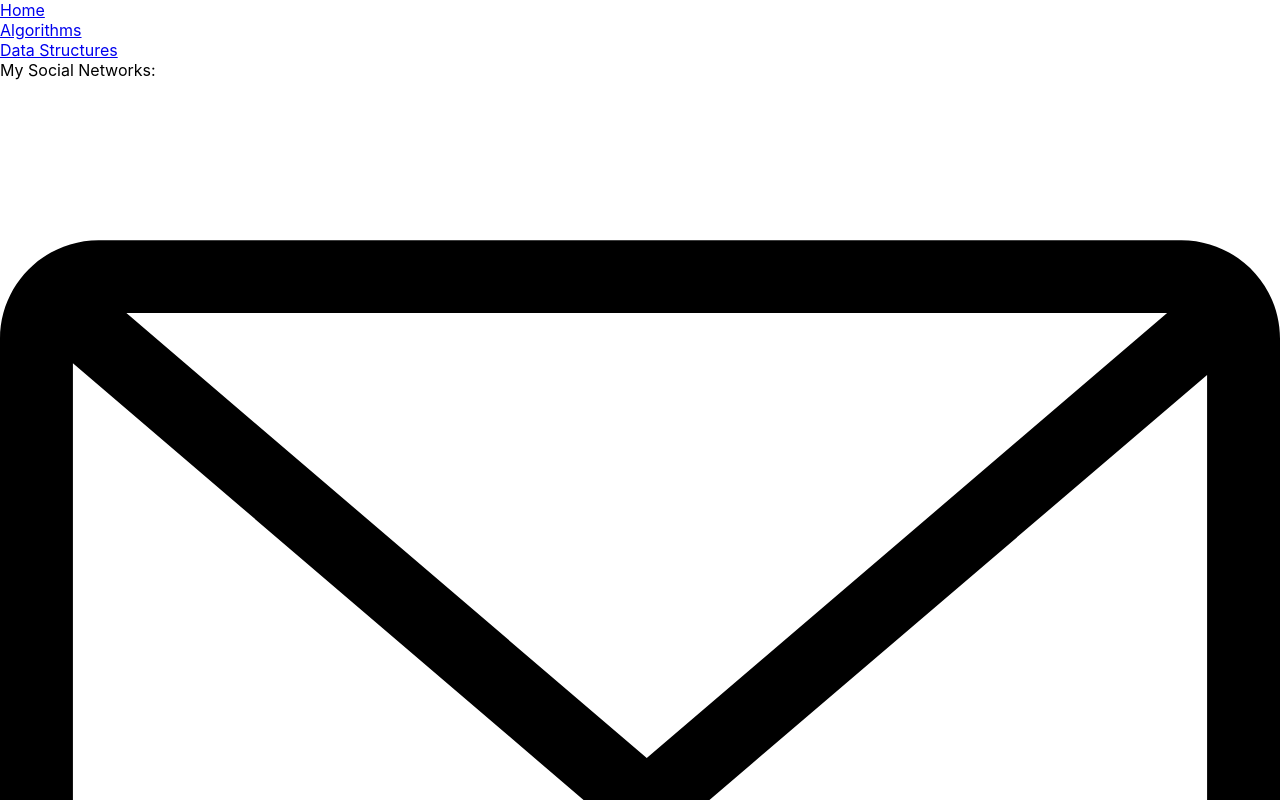
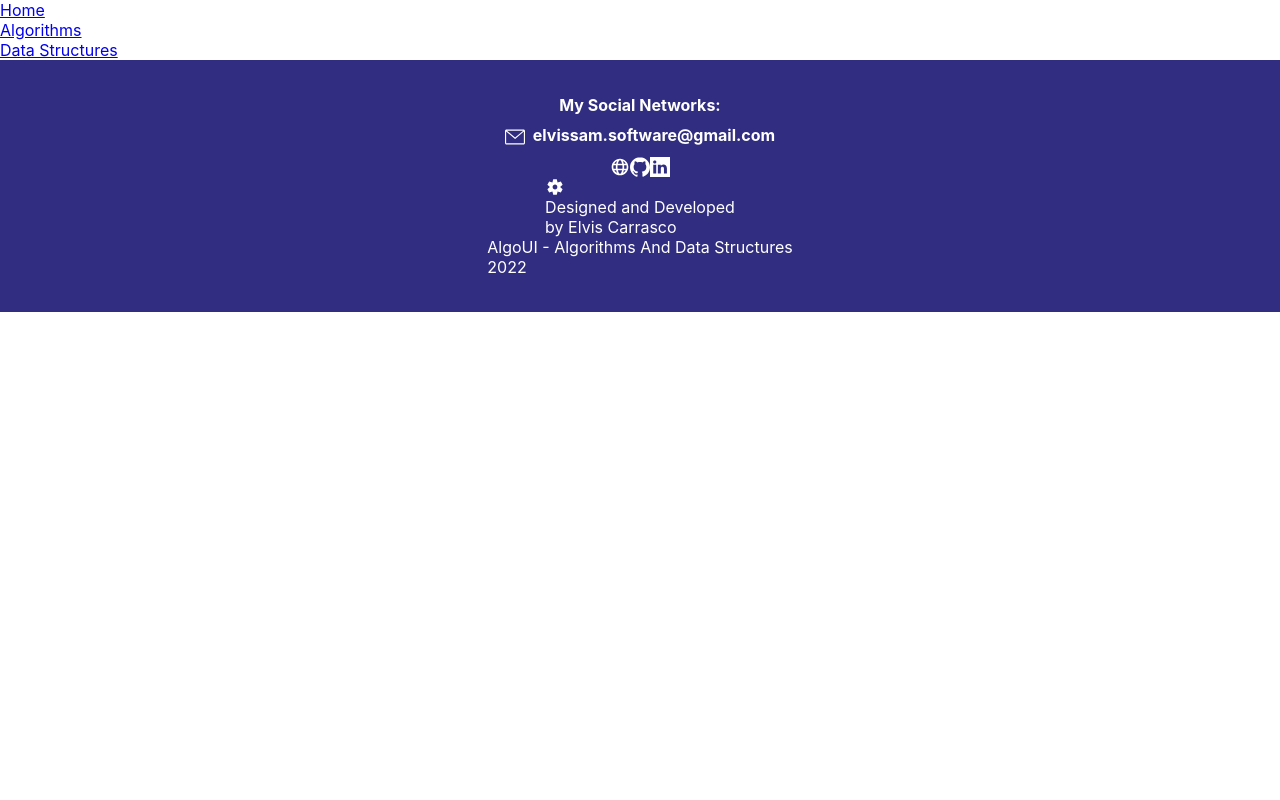
Before and after one commit to Elvissamir/Algoui, a React (Create React App) app: page /algorithms in a window 1280 px wide. Shown: the top 800 px of the page. Built offline with nearby package versions, Linux system fonts and the light colour scheme.

Commit message:
Install sass and add css styles for footer

```diff
--- a/package.json
+++ b/package.json
@@ -40,5 +40,8 @@
       "last 1 firefox version",
       "last 1 safari version"
     ]
+  },
+  "devDependencies": {
+    "sass": "^1.55.0"
   }
 }
--- a/src/App.css
+++ /dev/null
@@ -1,5 +0,0 @@
-* {
-  margin: 0;
-  padding: 0;
-  box-sizing: border-box;
-}
--- /dev/null
+++ b/src/App.scss
@@ -0,0 +1,10 @@
+* {
+  margin: 0;
+  padding: 0;
+  box-sizing: border-box;
+}
+
+/* breakpoints */
+/* 320px, 640px, 768px, 1024px, 1280px, 1536px */
+
+@import './assets/styles/footer.scss'
--- a/src/App.tsx
+++ b/src/App.tsx
@@ -1,4 +1,4 @@
-import './App.css';
+import './App.scss';
 import React from 'react'
 import { BrowserRouter } from 'react-router-dom';
 import Layout from './components/Layout/Layout';
--- a/src/assets/icons/CogIcon.tsx
+++ b/src/assets/icons/CogIcon.tsx
@@ -1,6 +1,6 @@
 const CogIcon = () => {
     return (
-        <svg width="536px" height="536px" viewBox="0 -12 536 536" xmlns="http://www.w3.org/2000/svg" ><title>cog</title><path d="M199 376L112 402 64 318 131 256 64 194 112 110 199 136 220 48 316 48 337 136 424 110 472 194 405 256 472 318 424 402 337 376 316 464 220 464 199 376ZM269 320Q296 320 314 301 331 282 331 254 331 227 313 210 295 192 269 192 241 192 223 210 204 228 204 256 204 283 223 302 241 320 269 320Z" /></svg>
+        <svg className="icon" width="536px" height="536px" viewBox="0 -12 536 536" xmlns="http://www.w3.org/2000/svg" ><title>cog</title><path d="M199 376L112 402 64 318 131 256 64 194 112 110 199 136 220 48 316 48 337 136 424 110 472 194 405 256 472 318 424 402 337 376 316 464 220 464 199 376ZM269 320Q296 320 314 301 331 282 331 254 331 227 313 210 295 192 269 192 241 192 223 210 204 228 204 256 204 283 223 302 241 320 269 320Z" /></svg>
     )
 }
 
--- a/src/assets/icons/GithubIcon.tsx
+++ b/src/assets/icons/GithubIcon.tsx
@@ -1,6 +1,6 @@
 const GithubIcon = () => {
     return (
-        <svg width="32px" height="32px" viewBox="0 0 32 32" xmlns="http://www.w3.org/2000/svg">
+        <svg className="icon" width="32px" height="32px" viewBox="0 0 32 32" xmlns="http://www.w3.org/2000/svg">
             <path d="M16 0.396c-8.839 0-16 7.167-16 16 0 7.073 4.584 13.068 10.937 15.183 0.803 0.151 1.093-0.344 1.093-0.772 0-0.38-0.009-1.385-0.015-2.719-4.453 0.964-5.391-2.151-5.391-2.151-0.729-1.844-1.781-2.339-1.781-2.339-1.448-0.989 0.115-0.968 0.115-0.968 1.604 0.109 2.448 1.645 2.448 1.645 1.427 2.448 3.744 1.74 4.661 1.328 0.14-1.031 0.557-1.74 1.011-2.135-3.552-0.401-7.287-1.776-7.287-7.907 0-1.751 0.62-3.177 1.645-4.297-0.177-0.401-0.719-2.031 0.141-4.235 0 0 1.339-0.427 4.4 1.641 1.281-0.355 2.641-0.532 4-0.541 1.36 0.009 2.719 0.187 4 0.541 3.043-2.068 4.381-1.641 4.381-1.641 0.859 2.204 0.317 3.833 0.161 4.235 1.015 1.12 1.635 2.547 1.635 4.297 0 6.145-3.74 7.5-7.296 7.891 0.556 0.479 1.077 1.464 1.077 2.959 0 2.14-0.020 3.864-0.020 4.385 0 0.416 0.28 0.916 1.104 0.755 6.4-2.093 10.979-8.093 10.979-15.156 0-8.833-7.161-16-16-16z"/>
         </svg>)
 }
--- a/src/assets/icons/LinkedinIcon.tsx
+++ b/src/assets/icons/LinkedinIcon.tsx
@@ -1,6 +1,6 @@
 const LinkedinIcon = () => {
     return (
-        <svg version="1.1" id="Layer_1" xmlns="http://www.w3.org/2000/svg" xmlnsXlink="http://www.w3.org/1999/xlink" x="0px" y="0px"
+        <svg className="icon" version="1.1" id="Layer_1" xmlns="http://www.w3.org/2000/svg" xmlnsXlink="http://www.w3.org/1999/xlink" x="0px" y="0px"
 	 viewBox="0 0 455 455" xmlSpace="preserve">
 <g>
 	<path d="M246.4,204.35v-0.665c-0.136,0.223-0.324,0.446-0.442,0.665H246.4z"/>
--- a/src/assets/icons/MailIcon.tsx
+++ b/src/assets/icons/MailIcon.tsx
@@ -1,6 +1,6 @@
 const MailIcon = () => {
     return (
-        <svg version="1.1" id="Capa_1" xmlns="http://www.w3.org/2000/svg" xmlnsXlink="http://www.w3.org/1999/xlink" x="0px" y="0px"
+        <svg className="icon" version="1.1" id="Capa_1" xmlns="http://www.w3.org/2000/svg" xmlnsXlink="http://www.w3.org/1999/xlink" x="0px" y="0px"
 	 viewBox="0 0 474 474" xmlSpace="preserve">
 <g>
 	<path d="M437.5,59.3h-401C16.4,59.3,0,75.7,0,95.8v282.4c0,20.1,16.4,36.5,36.5,36.5h401c20.1,0,36.5-16.4,36.5-36.5V95.8
--- a/src/assets/icons/WorldIcon.tsx
+++ b/src/assets/icons/WorldIcon.tsx
@@ -1,6 +1,6 @@
 const WorldIcon = () => {
     return (
-        <svg width="24px" height="24px" viewBox="-2 -2 24 24" xmlns="http://www.w3.org/2000/svg" preserveAspectRatio="xMinYMin" className="jam jam-world"><path d='M2.252 8A8.014 8.014 0 0 0 2 10c0 .69.088 1.36.252 2H5.1a19.83 19.83 0 0 1 0-4H2.252zm.818-2h2.346c.266-1.217.65-2.307 1.121-3.214A8.035 8.035 0 0 0 3.07 6zm14.678 2H14.9a19.83 19.83 0 0 1 0 4h2.848c.164-.64.252-1.31.252-2s-.088-1.36-.252-2zm-.818-2a8.035 8.035 0 0 0-3.467-3.214c.472.907.855 1.997 1.121 3.214h2.346zM7.112 8A17.763 17.763 0 0 0 7 10c0 .685.038 1.355.112 2h5.776a17.763 17.763 0 0 0 0-4H7.112zm.358-2h5.06a10.758 10.758 0 0 0-.783-2.177C11.119 2.568 10.447 2 10 2c-.448 0-1.119.568-1.747 1.823-.315.632-.58 1.367-.783 2.177zm-4.4 8a8.035 8.035 0 0 0 3.467 3.214c-.472-.907-.855-1.997-1.121-3.214H3.07zm13.86 0h-2.346c-.266 1.217-.65 2.307-1.121 3.214A8.035 8.035 0 0 0 16.93 14zm-9.46 0c.203.81.468 1.545.783 2.177C8.881 17.432 9.553 18 10 18c.448 0 1.119-.568 1.747-1.823.315-.632.58-1.367.783-2.177H7.47zM10 20C4.477 20 0 15.523 0 10S4.477 0 10 0s10 4.477 10 10-4.477 10-10 10z' />
+        <svg className='icon' width="24px" height="24px" viewBox="-2 -2 24 24" xmlns="http://www.w3.org/2000/svg" preserveAspectRatio="xMinYMin"><path d='M2.252 8A8.014 8.014 0 0 0 2 10c0 .69.088 1.36.252 2H5.1a19.83 19.83 0 0 1 0-4H2.252zm.818-2h2.346c.266-1.217.65-2.307 1.121-3.214A8.035 8.035 0 0 0 3.07 6zm14.678 2H14.9a19.83 19.83 0 0 1 0 4h2.848c.164-.64.252-1.31.252-2s-.088-1.36-.252-2zm-.818-2a8.035 8.035 0 0 0-3.467-3.214c.472.907.855 1.997 1.121 3.214h2.346zM7.112 8A17.763 17.763 0 0 0 7 10c0 .685.038 1.355.112 2h5.776a17.763 17.763 0 0 0 0-4H7.112zm.358-2h5.06a10.758 10.758 0 0 0-.783-2.177C11.119 2.568 10.447 2 10 2c-.448 0-1.119.568-1.747 1.823-.315.632-.58 1.367-.783 2.177zm-4.4 8a8.035 8.035 0 0 0 3.467 3.214c-.472-.907-.855-1.997-1.121-3.214H3.07zm13.86 0h-2.346c-.266 1.217-.65 2.307-1.121 3.214A8.035 8.035 0 0 0 16.93 14zm-9.46 0c.203.81.468 1.545.783 2.177C8.881 17.432 9.553 18 10 18c.448 0 1.119-.568 1.747-1.823.315-.632.58-1.367.783-2.177H7.47zM10 20C4.477 20 0 15.523 0 10S4.477 0 10 0s10 4.477 10 10-4.477 10-10 10z' />
         </svg>
     )
 }
--- /dev/null
+++ b/src/assets/styles/footer.scss
@@ -0,0 +1,58 @@
+.footer-container {
+    display: flex;
+    align-items: center;
+    justify-content: center;
+    background-color: #312e81;
+    width: 100%;
+
+    .footer {
+        display: flex;
+        color: white;
+        flex-direction: column;
+        align-items: center;
+        justify-content: center;
+        padding: 35px;
+    }
+
+    .my-networks {
+        display: flex;
+        flex-direction: column;
+        justify-content: center;
+        align-items: center;
+
+        .text-title {
+            font-weight: bolder;
+        }
+
+        .other-networks {
+            display: flex;
+            margin-top: 10px;
+        }
+
+        .my-email {
+            display: flex;
+            justify-content: center;
+            margin-top: 10px;
+            font-weight: bolder;
+
+            .icon {
+                margin-top: 2px;
+                margin-right: 8px;
+            }
+        }
+    }
+
+    .icon {
+        display: flex;
+        height: 20px;
+        width: 20px;
+    }
+
+    .icon, .icon path {
+        fill: white;
+    }
+}
+
+@media (min-width: 640px) {
+
+}
--- a/src/components/Layout/Footer.tsx
+++ b/src/components/Layout/Footer.tsx
@@ -15,10 +15,10 @@ const Footer = () => {
         <div className="footer-container">
             <footer className="footer">
                 <div className="my-networks">
-                    <p>My Social Networks:</p>
+                    <p className="text-title">My Social Networks:</p>
                     <div className="my-email">
                         <MailIcon />
-                        <p>elvissam.software@gmail.com</p>
+                        <p className="text">elvissam.software@gmail.com</p>
                     </div>
                     <div className="other-networks">
                         {externalNetworks.map((network, index) =>
@@ -30,11 +30,12 @@ const Footer = () => {
                 </div>
                 <div className="developed-by">
                     <CogIcon />
-                    <p>Designed and Developed by Elvis Carrasco</p>
+                    <p className="text">Designed and Developed</p>
+                    <p className="text">by Elvis Carrasco</p>
                 </div>
                 <div className="footer-bottom">
-                    <p>AlgoUI - Algorithms And Data Structures</p>
-                    <p>2022</p>
+                    <p className="bottom-text">AlgoUI - Algorithms And Data Structures</p>
+                    <p className="bottom-text">2022</p>
                 </div>
             </footer>
         </div>
```
Also changed, not shown: 1 other file (tests, documents, lock files or other folders).
